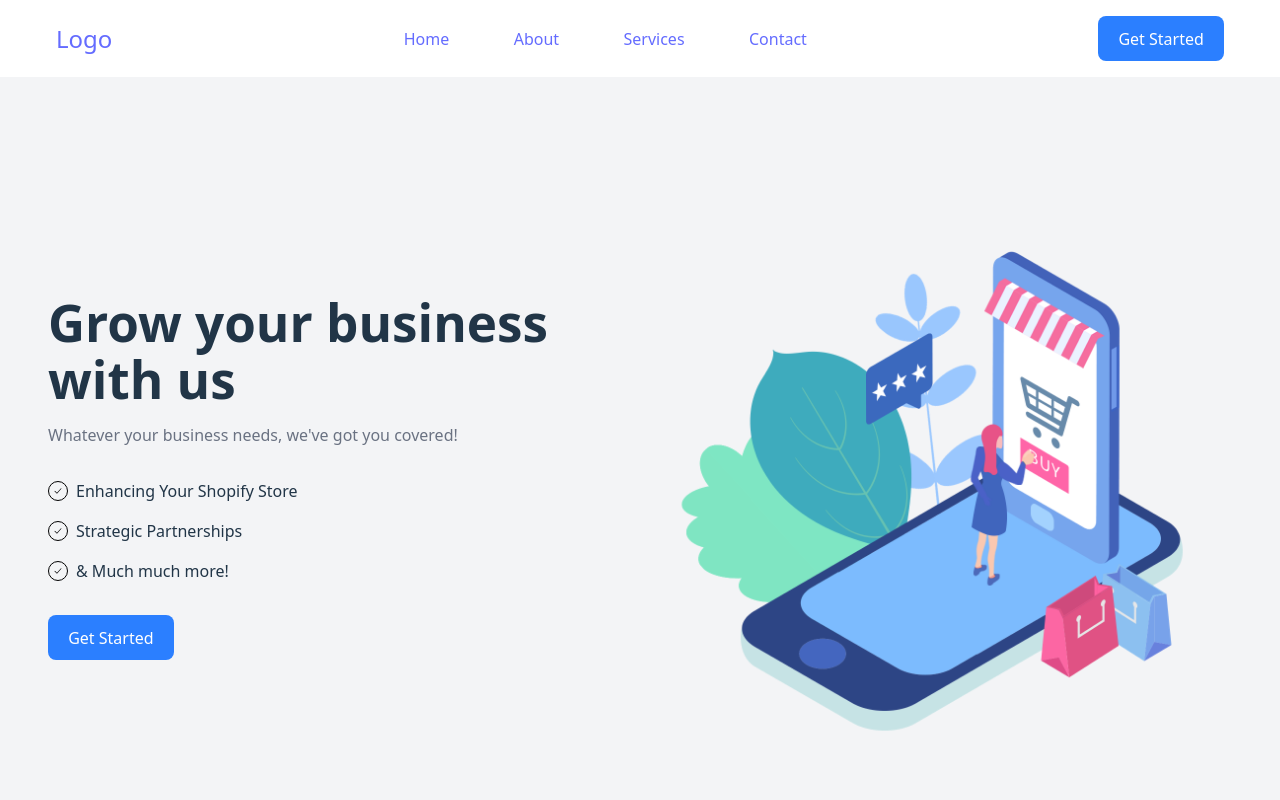
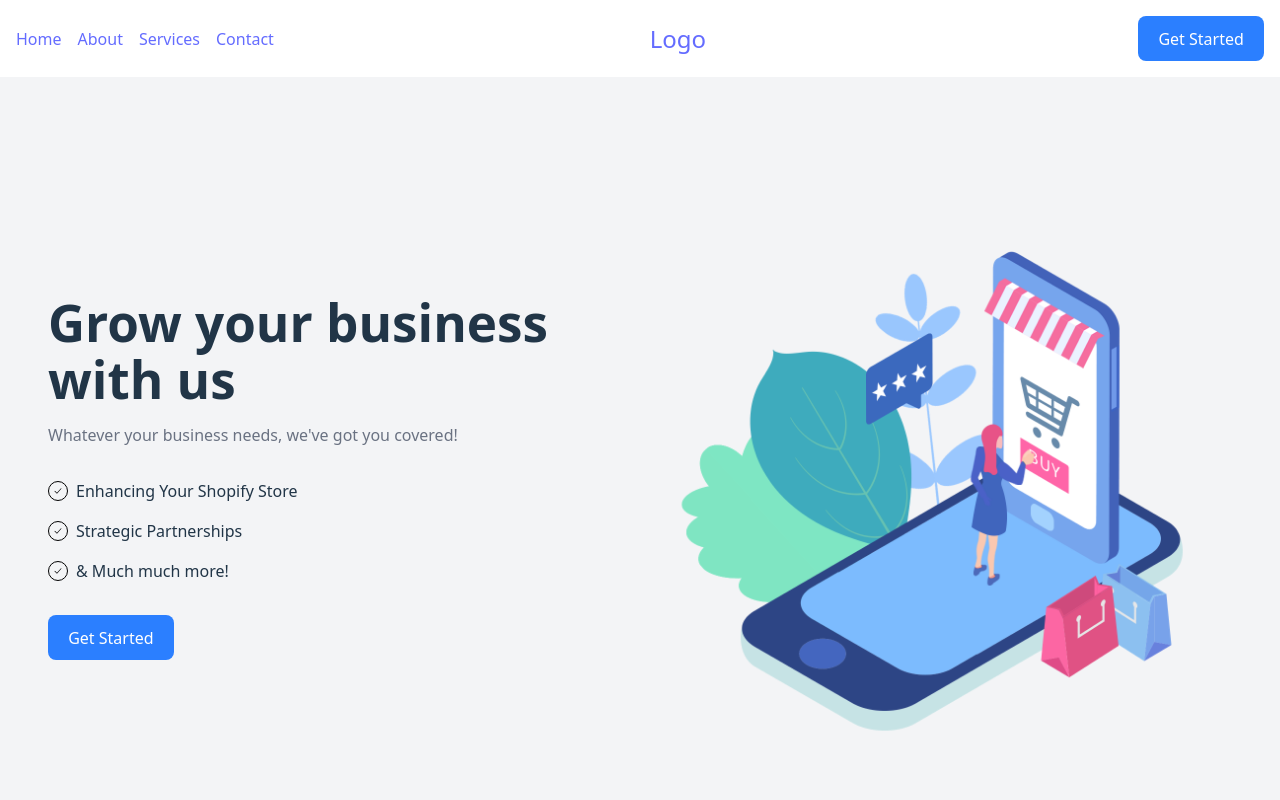
Before and after one commit to devfromnyc/shopify-business-website, a React (Vite) app: page / in a window 1280 px wide. Shown: the top 800 px of the page. Built offline with nearby package versions, Linux system fonts and the light colour scheme.

Commit message:
Updated mobile responsiveness for header menu

```diff
--- a/src/components/sections/Header.jsx
+++ b/src/components/sections/Header.jsx
@@ -1,34 +1,112 @@
-import React from "react";
+import React, { useState } from "react";
 
 export const Header = () => {
+  const [isMobileMenuOpen, setIsMobileMenuOpen] = useState(false);
+
+  const toggleMobileMenu = () => {
+    setIsMobileMenuOpen(!isMobileMenuOpen);
+  };
+
   return (
     <nav className="bg-white shadow-lg">
-      <div className="flex justify-between items-center w-full px-12">
-        <div className="flex items-center py-4 px-2">
+      <div className="flex justify-between items-center w-full px-4">
+        {/* Mobile Hamburger Button - Left Side */}
+        <div className="md:hidden flex items-center">
+          <button
+            onClick={toggleMobileMenu}
+            className="text-gray-800 hover:text-gray-600 focus:outline-none focus:text-gray-600 transition-colors"
+            aria-label="Toggle mobile menu">
+            <svg
+              className="h-6 w-6"
+              fill="none"
+              strokeLinecap="round"
+              strokeLinejoin="round"
+              strokeWidth="2"
+              viewBox="0 0 24 24"
+              stroke="currentColor">
+              {isMobileMenuOpen ? (
+                <path d="M6 18L18 6M6 6l12 12" />
+              ) : (
+                <path d="M4 6h16M4 12h16M4 18h16" />
+              )}
+            </svg>
+          </button>
+        </div>
+
+        {/* Desktop Menu - Left Side */}
+        <div className="hidden md:flex items-center space-x-4">
+          <a
+            href="/"
+            className="text-gray-800 hover:text-gray-400 transition-colors">
+            Home
+          </a>
+          <a
+            href="/"
+            className="text-gray-800 hover:text-gray-400 transition-colors">
+            About
+          </a>
+          <a
+            href="/"
+            className="text-gray-800 hover:text-gray-400 transition-colors">
+            Services
+          </a>
+          <a
+            href="/"
+            className="text-gray-800 hover:text-gray-400 transition-colors">
+            Contact
+          </a>
+        </div>
+
+        {/* Logo - Center */}
+        <div className="flex items-center py-4 absolute left-1/2 transform -translate-x-1/2 md:relative md:left-auto md:transform-none">
           <a href="/" className="font-bold text-gray-800 text-2xl">
             Logo
           </a>
         </div>
-        <div className="hidden md:flex items-center justify-evenly min-w-[500px] space-x-4">
-          <a href="/" className="text-gray-800 hover:text-gray-400">
+
+        {/* Desktop Get Started Button - Right Side */}
+        <div className="hidden md:flex items-center py-4">
+          <button className="bg-blue-500 hover:bg-blue-600 text-white font-bold py-2 px-4 rounded transition-colors">
+            Get Started
+          </button>
+        </div>
+
+        {/* Mobile Spacer - Right Side (to balance hamburger on left) */}
+        <div className="md:hidden w-6"></div>
+      </div>
+
+      {/* Mobile Menu */}
+      {isMobileMenuOpen && (
+        <div className="md:hidden bg-white border-t border-gray-200">
+          <div className="px-4 pt-2 pb-4 space-y-2">
+            <a
+              href="/"
+              className="block px-3 py-2 text-gray-800 hover:text-gray-600 hover:bg-gray-50 rounded-md transition-colors">
               Home
             </a>
-          <a href="/" className="text-gray-800 hover:text-gray-400">
+            <a
+              href="/"
+              className="block px-3 py-2 text-gray-800 hover:text-gray-600 hover:bg-gray-50 rounded-md transition-colors">
               About
             </a>
-          <a href="/" className="text-gray-800 hover:text-gray-400">
+            <a
+              href="/"
+              className="block px-3 py-2 text-gray-800 hover:text-gray-600 hover:bg-gray-50 rounded-md transition-colors">
               Services
             </a>
-          <a href="/" className="text-gray-800 hover:text-gray-400">
+            <a
+              href="/"
+              className="block px-3 py-2 text-gray-800 hover:text-gray-600 hover:bg-gray-50 rounded-md transition-colors">
               Contact
             </a>
-        </div>
-        <div className="flex items-center py-4 px-2">
-          <button className="bg-blue-500 hover:bg-blue-600 text-white font-bold py-2 px-4 rounded">
+            <div className="pt-2">
+              <button className="w-full bg-blue-500 hover:bg-blue-600 text-white font-bold py-2 px-4 rounded transition-colors">
                 Get Started
               </button>
             </div>
           </div>
+        </div>
+      )}
     </nav>
   );
 };
```
Lines whose indentation alone changed are shown as unchanged.
